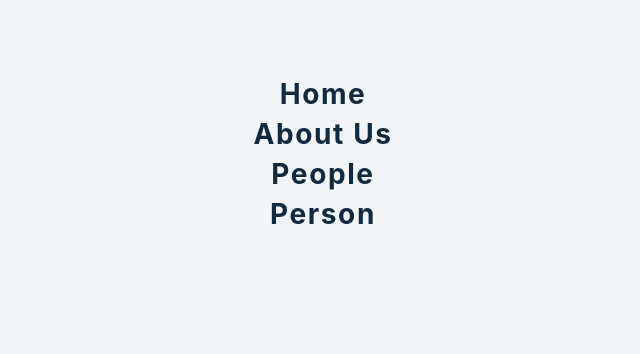
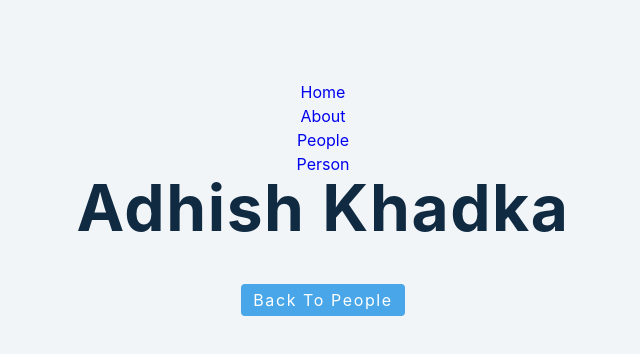
Before and after one commit to bidur45/Advanced-react, a React (Create React App) app: page /person/1 in a window 1280 px wide. Shown: the top 354 px of the page, without its empty margins (317-957 px from the left). Built offline with nearby package versions, Linux system fonts and the light colour scheme.

Commit message:
react-router final

```diff
--- a/src/9-react router/Error.js
+++ b/src/9-react router/Error.js
@@ -1,9 +1,11 @@
 import React from 'react'
+import {Link} from 'react-router-dom'
 
 const Error = () => {
     return (
         <div>
-            Error
+           <h2> Nothing found</h2>
+           <Link to='/' className='btn'> Back to home</Link>
         </div>
     )
 }
--- a/src/9-react router/NavBar.js
+++ b/src/9-react router/NavBar.js
@@ -1,9 +1,25 @@
 import React from 'react'
+import {Link} from 'react-router-dom'
+
 
 const NavBar = () => {
     return (
         <div>
+            <ul>
+                <li>
+                    <Link to='/'>Home</Link>
+                </li>
+                <li>
+                    <Link to='/about'>About</Link>
+                </li>
+                <li>
+                    <Link to='/people'>People</Link>
+                </li>
+                <li>
+                    <Link to='/person'>Person</Link>
+                </li>
 
+            </ul>
         </div>
     )
 }
--- a/src/9-react router/People.js
+++ b/src/9-react router/People.js
@@ -1,10 +1,20 @@
-import React from 'react'
+import React, {useState}from 'react'
+import {data} from '../data'
+import  {Link} from 'react-router-dom'
 
 const People = () => {
+    const [people,setpeople]=useState(data)
+    console.log(people)
     return (
-        <h3>
-            people
-        </h3>
+       <>
+       {people.map((person)=>{
+           return <div key = {person.id} className = 'item'>
+               <h4>{person.name}</h4>
+               <Link to = {`/person/${person.id}`}>Know more</Link>
+           </div>
+       })}
+
+       </>
     )
 }
 
--- a/src/9-react router/Person.js
+++ b/src/9-react router/Person.js
@@ -1,11 +1,23 @@
-import React from 'react'
+import React, { useEffect, useState } from 'react';
+import { data } from '../data';
+import { useParams, Link } from 'react-router-dom';
 
 const Person = () => {
-    return (
-        <h3>
-            person
-        </h3>
-    )
-}
+  const [name, setName] = useState('default name');
+  const { id } = useParams();
+  useEffect(() => {
+    const newPerson = data.find((person) => person.id === parseInt(id));
+    console.log(newPerson)
+    setName(newPerson.name)
+  }, [setName, id]);
+  return (
+    <>
+      <h1>{name}</h1>
+      <Link to='/people' className='btn'>
+        Back to people
+      </Link>
+    </>
+  );
+};
 
-export default Person
+export default Person;
--- a/src/9-react router/index.js
+++ b/src/9-react router/index.js
@@ -1,5 +1,5 @@
 
- import { BrowserRouter, Route, Link } from "react-router-dom";
+ import { BrowserRouter as Router, Route,Switch} from "react-router-dom";
 
  import Home from"./Home"
  import About from"./About"
@@ -12,20 +12,27 @@
 
  const ReactRouter =()=> {
 return (
-    <router>
-        <route  path='/'>
+    <Router>
+        <NavBar/>
+        <Switch>
+        <Route exact path='/'>
         <Home/>
-        </route>
-        <route path='/'>
+        </Route>
+        <Route path='/about'>
         <About/>
-        </route>
-        <route path='/'>
+        </Route>
+        <Route path='/people'>
         <People/>
-        </route>
-        <route path='/'>
-        <Person/>
-        </route>
-    </router>
-)
+        </Route>
+        <Route path='/person/:id' children = {<Person/>}>
+
+        </Route>
+        <Route path='/*'>
+        <Error/>
+        </Route>
+        </Switch>
+
+    </Router>
+    )
  }
  export default ReactRouter
```
